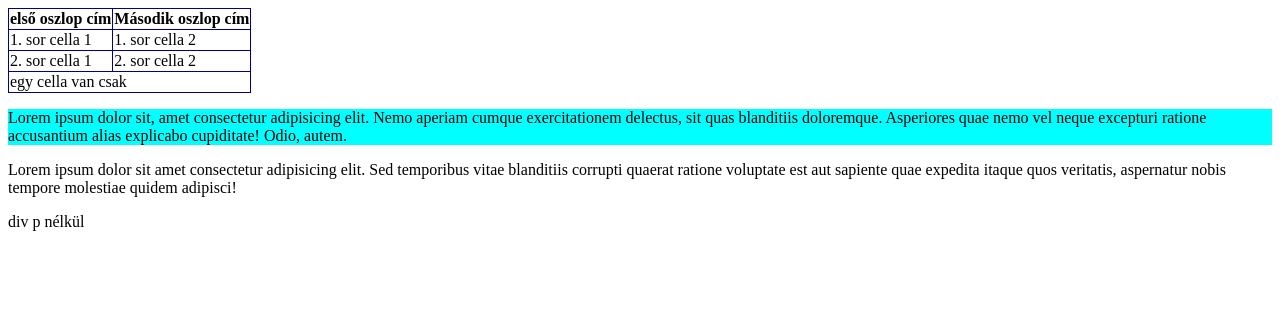
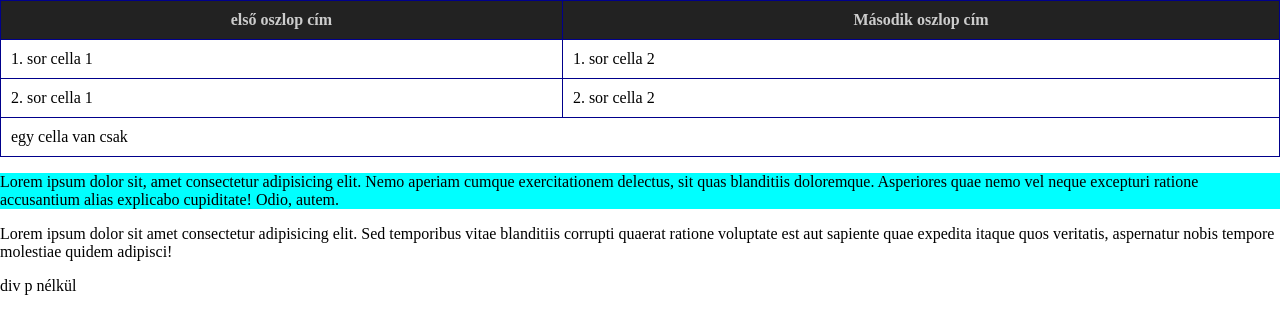
Before and after one commit to Ikkerbenjamin/-rai-munka, a plain HTML site: page 20221017.html in a window 1280 px wide. Drawn offline with Linux system fonts and the light colour scheme.

Commit message:
órarend hozzáadva!

```diff
--- a/20221017.css
+++ b/20221017.css
@@ -3,6 +3,29 @@ table , td , th {
     border-collapse: collapse;
 }
 
+table {
+    width: 100%;
+}
+
 div p {
     background-color: aqua;
 }
+th {
+    background-color: #222;
+    color: #CCC;
+}
+
+td, th {
+    padding: 10px;
+}
+.kozep {
+    text-align: center;
+}
+body {
+    margin: 0;
+}
+
+hr {
+    margin: 40px 0;
+    border: 5px solid black;
+}
--- /dev/null
+++ b/orarend.css
@@ -0,0 +1,15 @@
+table, tr, td, th {
+    border: 2px solid black;
+    border-collapse: collapse;
+}
+tr, th, td {
+    text-align: center;
+}
+table {
+    width: 100%;
+font-size: 150%;
+}
+table, tr, td, th {
+
+    padding: 0.3cm;
+}
```
